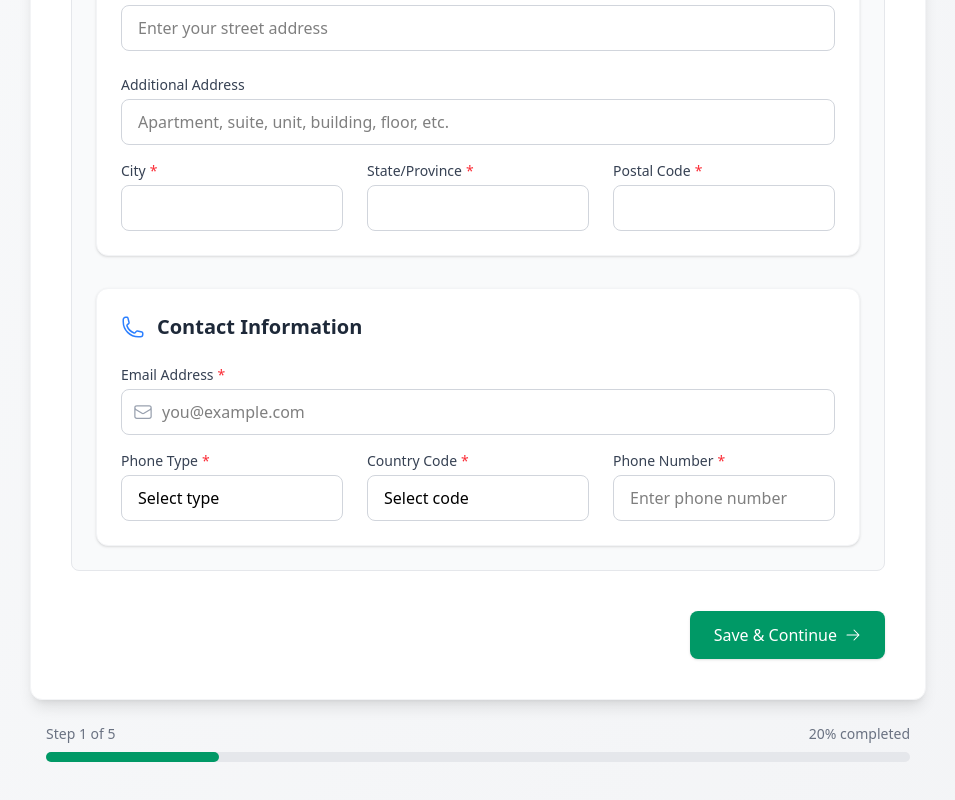
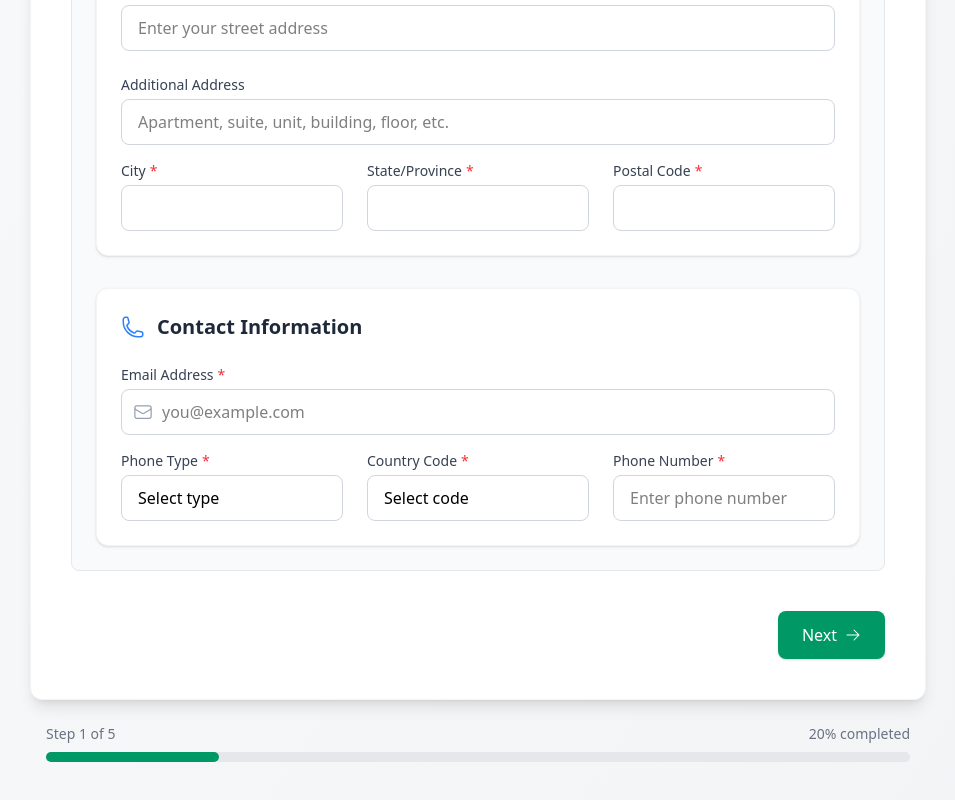
Before and after one commit to officialbryx/HireFlow-last, a React (Vite) app in the folder frontend/: page /apply/1 in a window 1280 px wide. Shown: the part 1171-1971 px from the top of the page, without its empty margins (162-1117 px from the left). Built offline with nearby package versions, Linux system fonts and the light colour scheme.

Commit message:
Update Apply.jsx

```diff
--- a/frontend/src/pages/Apply.jsx
+++ b/frontend/src/pages/Apply.jsx
@@ -292,7 +292,7 @@ const Apply = () => {
                 <>Submit Application</>
               ) : (
                 <>
-                  Save & Continue
+                  Next
                   <ArrowRightIcon className="h-4 w-4 ml-2" />
                 </>
               )}
```
